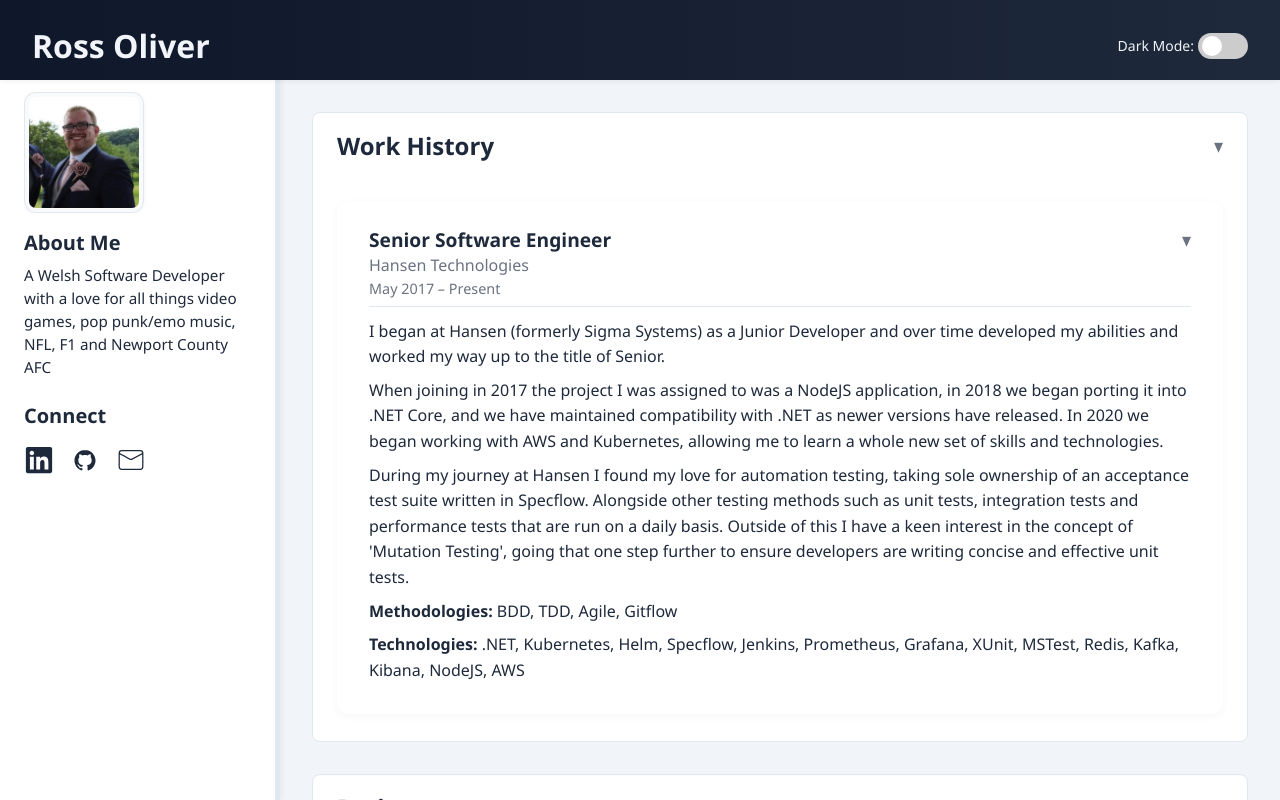
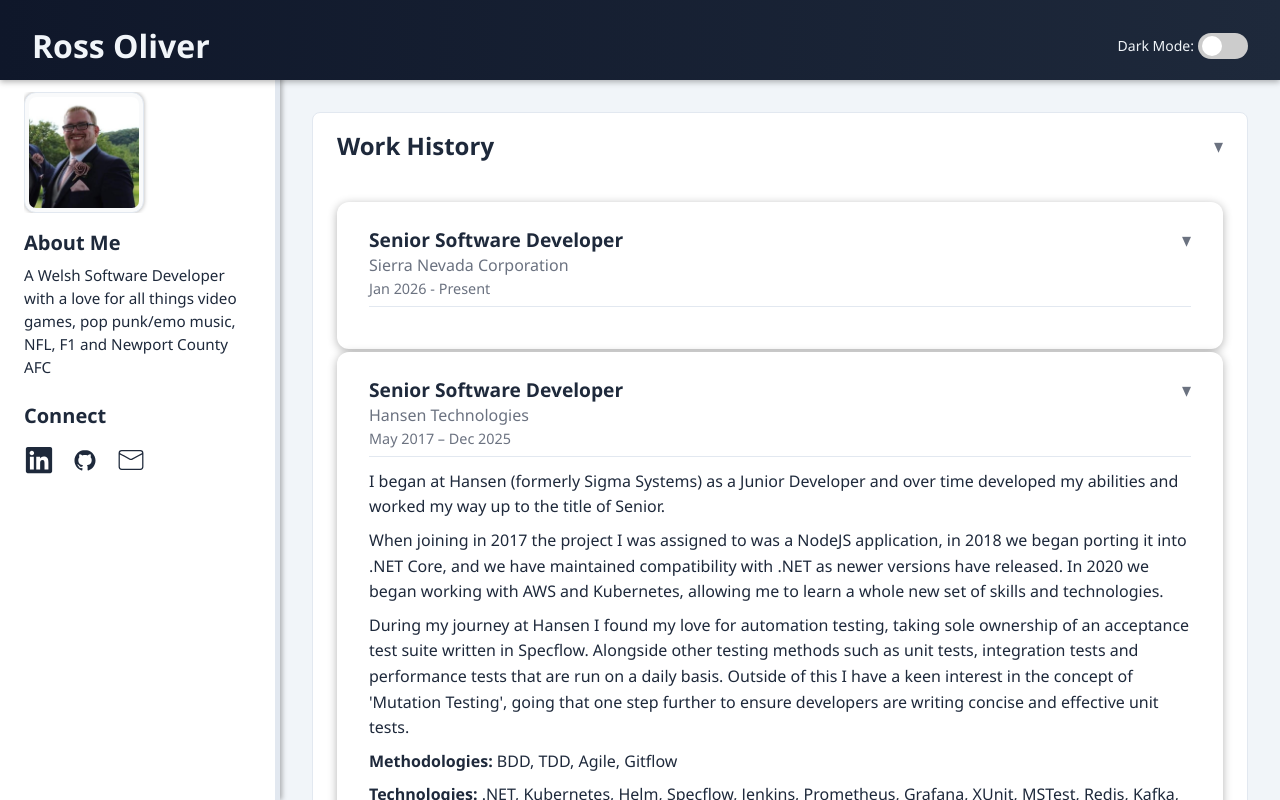
Before and after one commit to NanoRossi/PortfolioSite, a React (Create React App) app: page / in a window 1280 px wide. Shown: the top 800 px of the page. Built offline with nearby package versions, Linux system fonts and the light colour scheme.

Commit message:
Update work history, fix e-mail address, fix shadowing

```diff
--- a/src/components/Entries/WorkHistory/Hansen.js
+++ b/src/components/Entries/WorkHistory/Hansen.js
@@ -4,9 +4,9 @@
     return (
         <div className="section">
             <ItemEntry
-                title="Senior Software Engineer"
+                title="Senior Software Developer"
                 company="Hansen Technologies"
-                dates="May 2017 – Present"
+                dates="May 2017 – Dec 2025"
             >
                 <p>
                     I began at Hansen (formerly Sigma Systems) as a Junior Developer and
--- /dev/null
+++ b/src/components/Entries/WorkHistory/SierraNevada.js
@@ -0,0 +1,14 @@
+import ItemEntry from "../../Templates/ItemEntry"
+
+export default function SierraNevada() {
+    return (
+        <div className="section">
+            <ItemEntry
+                title="Senior Software Developer"
+                company="Sierra Nevada Corporation"
+                dates="Jan 2026 - Present"
+            >
+            </ItemEntry>
+        </div>
+    );
+}
--- a/src/components/MainContentSections/WorkHistory.js
+++ b/src/components/MainContentSections/WorkHistory.js
@@ -1,8 +1,10 @@
 import Hansen from "../Entries/WorkHistory/Hansen";
+import SierraNevada from "../Entries/WorkHistory/SierraNevada";
 
 export default function WorkHistory() {
   return (
     <div>
+      <SierraNevada />
       <Hansen />
     </div>
   );
--- a/src/components/Sidebar.js
+++ b/src/components/Sidebar.js
@@ -10,7 +10,7 @@
     href: 'https://github.com/NanoRossi', label: 'GitHub', Icon: DiGithubBadge
   },
   {
-    href: 'mailto:rossoliver.work@gmail.com', label: 'Email', Icon: CiMail
+    href: 'mailto:ross.oliver.work@gmail.com', label: 'Email', Icon: CiMail
   }
 ];
 
--- a/src/css/App.css
+++ b/src/css/App.css
@@ -18,8 +18,8 @@
   --color-header-bg: linear-gradient(to right, #0f172a, #1e293b);
   --color-header: #f1f5f9;
   --color-border: #e2e8f0;
-  --color-shadow: rgba(0, 0, 0, 0.05);
-  --color-section-shadow: rgba(0, 0, 0, 0.04);
+  --color-shadow: rgba(0, 0, 0, 0.3);
+  --color-section-shadow: rgba(0, 0, 0, 0.3);
   --color-toggle: #ccc;
   --color-toggle-active: #0ea5e9;
   --color-accent: #3b82f6;
```
